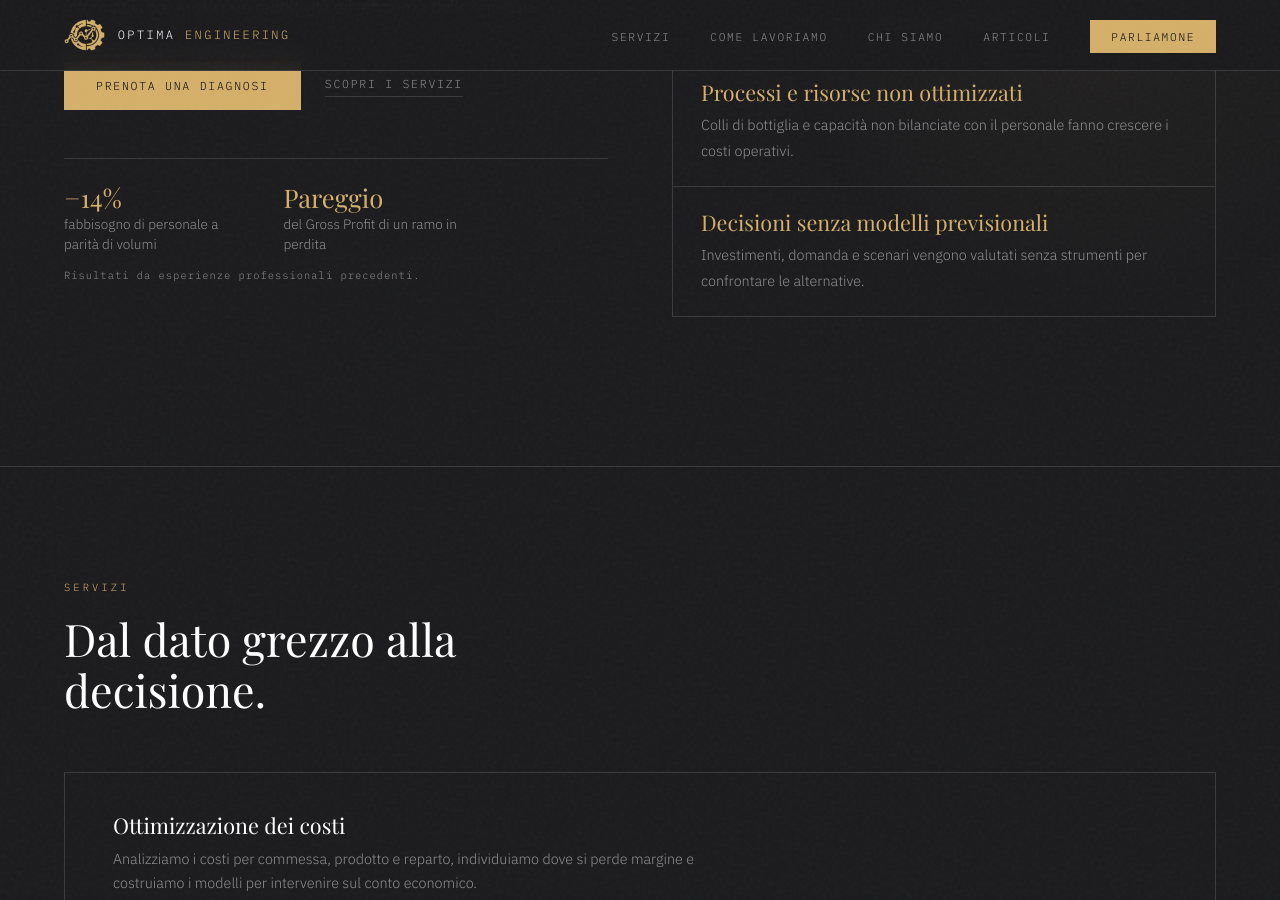
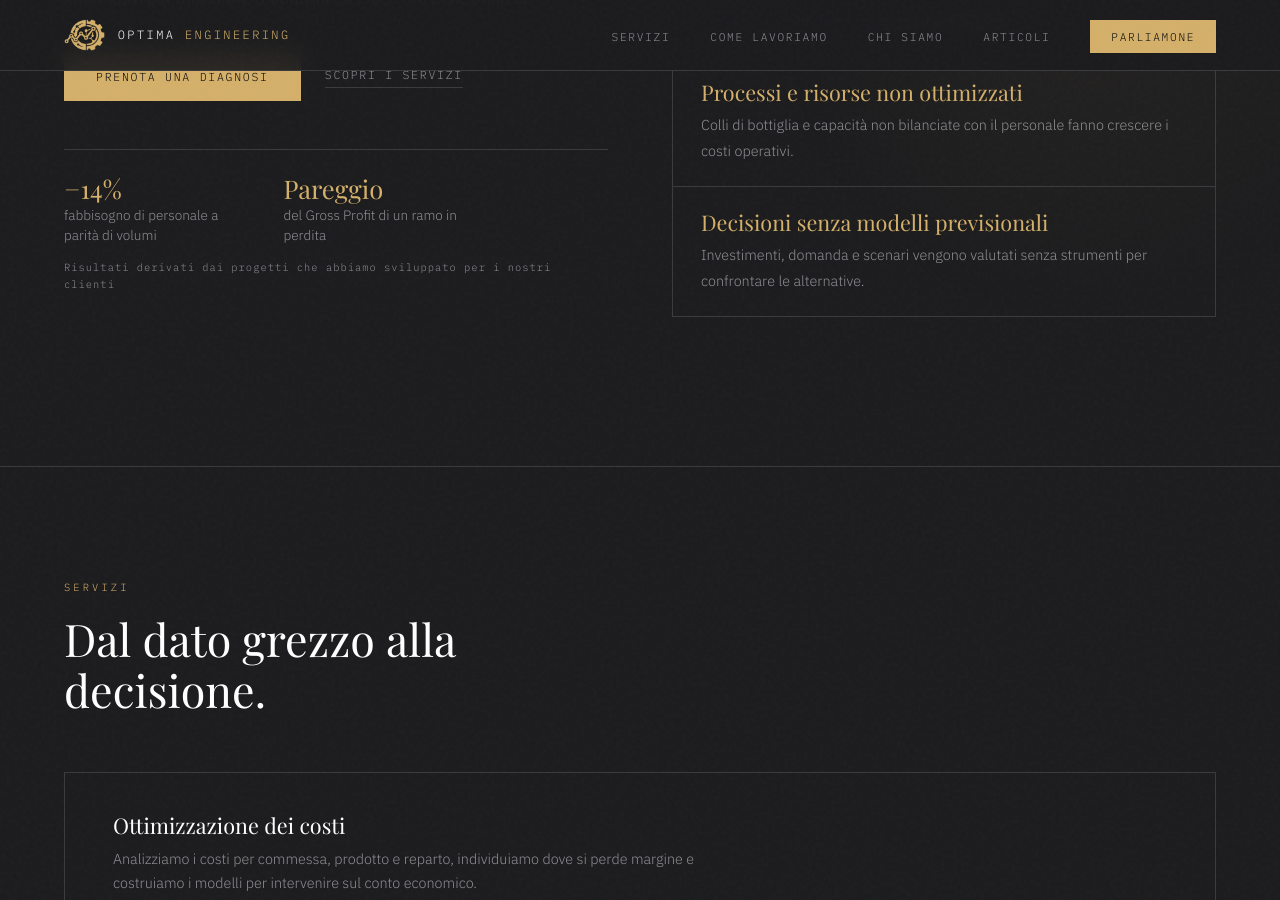
Before and after one commit to edoardo2496/optima_engineering, a Jekyll site: the page built from index.html, in a window 1280 px wide and 900 px high, scrolled down 434 px. Built offline with Jekyll 4.4.1, drawn with Linux system fonts in a browser that asks for light colours; some web fonts are replaced.

Commit message:
Update hero.html

```diff
--- a/_includes/hero.html
+++ b/_includes/hero.html
@@ -21,7 +21,7 @@
       <li><strong>−14%</strong> fabbisogno di personale a parità di volumi</li>
       <li><strong>Pareggio</strong> del Gross Profit di un ramo in perdita</li>
     </ul>
-    <p class="hero-proof-note">Risultati da esperienze professionali precedenti.</p>
+    <p class="hero-proof-note">Risultati derivati dai progetti che abbiamo sviluppato per i nostri clienti</p>
   </div>
 
   <div class="hero-right">
```
